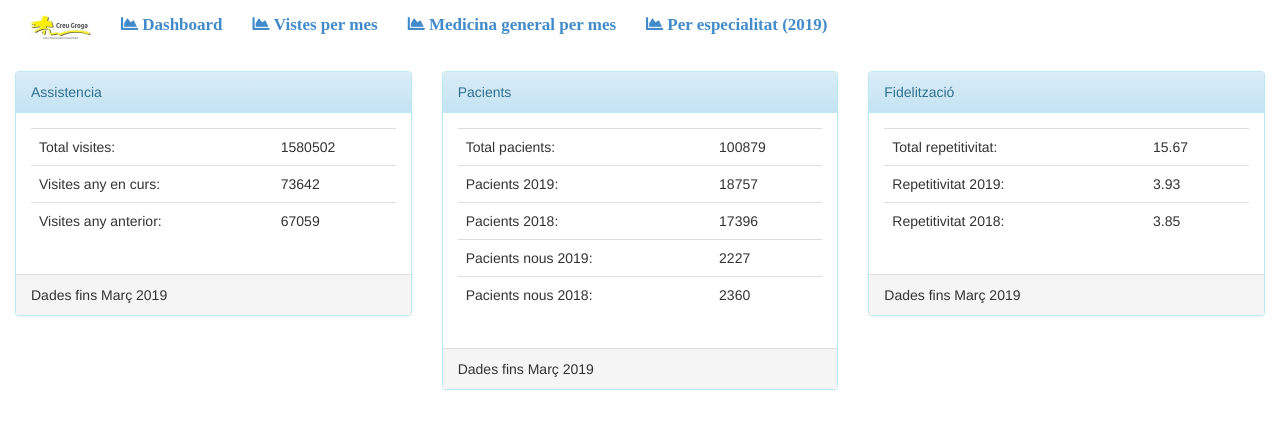
After one commit to fgurri/kpi, a Django app: page /nautilus/dashboard in a window 1280 px wide. The commit adds this page. Shown: the top 429 px of the page. Run offline with Django 3.2, Linux system fonts and the light colour scheme; some libraries are stand-ins or nearby versions.

Commit message:
Dashboard added

```diff
--- a/nautilus/templates/base.html
+++ b/nautilus/templates/base.html
@@ -20,12 +20,13 @@
                 <span class="icon-bar"></span>
                 <span class="icon-bar"></span>
               </button>
-              <a class="navbar-brand" href="/"><img src="{% static 'img/logoCreuGroga.jpg' %}"/></a>
+              <a class="navbar-brand" href="dashboard"><img height="25" src="{% static 'img/logoCreuGroga.jpg' %}"/></a>
             </div>
 
             <!-- Collect the nav links, forms, and other content for toggling -->
             <div class="collapse navbar-collapse">
               <ul class="nav navbar-nav">
+                <li><a href="dashboard"><span class="fas fa-chart-area">&nbsp;Dashboard</span></a></li>
                 <li><a href="pm"><span class="fas fa-chart-area">&nbsp;Vistes per mes</span></a></li>
                 <li><a href="pepm"><span class="fas fa-chart-area">&nbsp;Medicina general per mes</span></a></li>
                 <li><a href="pcpe"><span class="fas fa-chart-area">&nbsp;Per especialitat (2019)</span></a></li>
@@ -33,10 +34,8 @@
             </div><!-- /.navbar-collapse -->
           </div><!-- /.container-fluid -->
         </nav>
-        <div class="row">
-            <div class="col-lg-12">
-                {{ plotdiv|safe }}
-            </div>
+        <div id="content">
+            {% block content %}{% endblock %}
         </div>
     </div>
 </body>
--- /dev/null
+++ b/nautilus/templates/dashboard.html
@@ -0,0 +1,100 @@
+{% extends "base.html" %}
+{% block content %}
+    <div class="row">
+        <div class="col-md-4">
+            <div class="panel panel-info">
+              <div class="panel-heading">
+                Assistencia
+              </div>
+              <div class="panel-body">
+                <table width='100%' class='table table-responsive'>
+                    <tbody>
+                    <tr>
+                        <td>Total visites:</td>
+                        <td>{{v_visits_total}}</td>
+                    </tr>
+                    <tr>
+                        <td>Visites any en curs:</td>
+                        <td>{{v_visits_current_year}}</td>
+                    </tr>
+                    <tr>
+                        <td>Visites any anterior:</td>
+                        <td>{{v_visits_last_year}}</td>
+                    </tr>
+                </tbody>
+                </table>
+
+              </div>
+              <div class="panel-footer">
+                Dades fins Març 2019
+              </div>
+            </div>
+        </div>
+        <div class="col-md-4">
+            <div class="panel panel-info">
+              <div class="panel-heading">
+                Pacients
+              </div>
+              <div class="panel-body">
+                <table width='100%' class='table table-responsive'>
+                    <tbody>
+                    <tr>
+                        <td>Total pacients:</td>
+                        <td>{{v_patients_total}}</td>
+                    </tr>
+                    <tr>
+                        <td>Pacients 2019:</td>
+                        <td>{{v_patients_current_year}}</td>
+                    </tr>
+                    <tr>
+                        <td>Pacients 2018:</td>
+                        <td>{{v_patients_last_year}}</td>
+                    </tr>
+                    <tr>
+                        <td>Pacients nous 2019:</td>
+                        <td>{{v_new_patients_current_year}}</td>
+                    </tr>
+                    <tr>
+                        <td>Pacients nous 2018:</td>
+                        <td>{{v_new_patients_last_year}}</td>
+                    </tr>
+                </tbody>
+                </table>
+
+              </div>
+              <div class="panel-footer">
+                Dades fins Març 2019
+              </div>
+            </div>
+        </div>
+        <div class="col-md-4">
+            <div class="panel panel-info">
+              <div class="panel-heading">
+                Fidelització
+              </div>
+              <div class="panel-body">
+                <table width='100%' class='table table-responsive'>
+                    <tbody>
+                    <tr>
+                        <td>Total repetitivitat:</td>
+                        <td>{{v_fidelity_total}}</td>
+                    </tr>
+                    <tr>
+                        <td>Repetitivitat 2019:</td>
+                        <td>{{v_fidelity_current_year}}</td>
+                    </tr>
+                    <tr>
+                        <td>Repetitivitat 2018:</td>
+                        <td>{{v_fidelity_last_year}}</td>
+                    </tr>
+                </tbody>
+                </table>
+
+              </div>
+              <div class="panel-footer">
+                Dades fins Març 2019
+              </div>
+            </div>
+        </div>
+    </div>
+{% endblock %}
--- /dev/null
+++ b/nautilus/templates/plot.html
@@ -0,0 +1,4 @@
+{% extends "base.html" %}
+{% block content %}
+    {{ plotdiv|safe }}
+{% endblock %}
--- a/nautilus/urls.py
+++ b/nautilus/urls.py
@@ -2,6 +2,7 @@ from django.urls import path
 from . import views
 
 urlpatterns = [
+    path('dashboard', views.dashboard, name='dashboard'),
     path('pm', views.plotpm, name='pm'),
     path('pepm', views.plotpepm, name='pepm'),
     path('pcpe', views.plotpcpe, name='pcpe')
--- a/nautilus/views.py
+++ b/nautilus/views.py
@@ -2,13 +2,27 @@ import nautilus.plots as p
 from django.shortcuts import render
 
 
+def dashboard(request):
+    return render(request, 'dashboard.html', {'v_visits_total' : 1580502,
+        'v_visits_current_year': 73642,
+        'v_visits_last_year': 67059,
+        'v_patients_total': 100879,
+        'v_patients_current_year': 18757,
+        'v_patients_last_year': 17396,
+        'v_new_patients_current_year': 2227,
+        'v_new_patients_last_year': 2360,
+        'v_fidelity_total': 15.67,
+        'v_fidelity_current_year': 3.93,
+        'v_fidelity_last_year': 3.85,})
+
+
 def plotpm(request):
-    return render(request, 'base.html', {'plotdiv': p.generate_pm()})
+    return render(request, 'plot.html', {'plotdiv': p.generate_pm()})
 
 
 def plotpepm(request):
-    return render(request, 'base.html', {'plotdiv': p.generate_pepm(13)})
+    return render(request, 'plot.html', {'plotdiv': p.generate_pepm(13)})
 
 
 def plotpcpe(request):
-    return render(request, 'base.html', {'plotdiv': p.generate_pcpe()})
+    return render(request, 'plot.html', {'plotdiv': p.generate_pcpe()})
```
